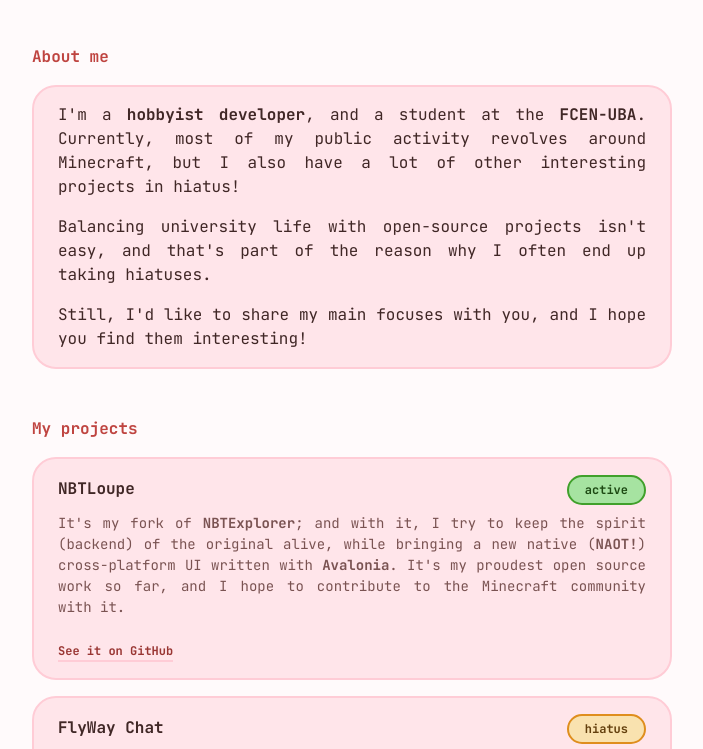
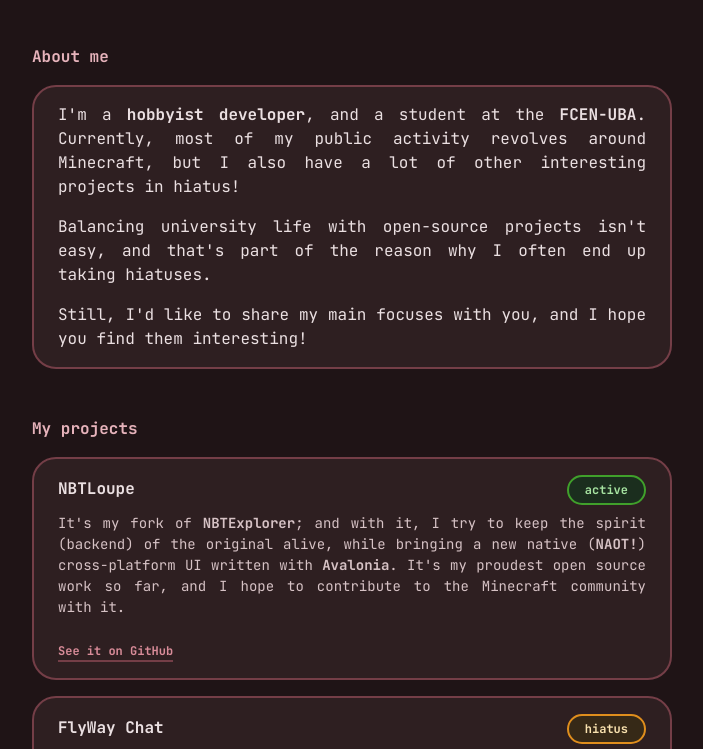
Before and after one commit to MallardLuna/MallardLuna.com, a plain HTML site: page index.html in a window 1280 px wide. Shown: the part 253-1002 px from the top of the page, without its empty margins (288-991 px from the left). Drawn offline with Linux system fonts and the dark colour scheme.

Commit message:
Support Dark Mode!

```diff
--- a/style.css
+++ b/style.css
@@ -28,6 +28,26 @@
     --status-hiatus-background: #F9E2AF;
     --status-hiatus-foreground: #633F0D;
     --status-hiatus-border: #DF8E1D;
+}
+
+/* Derived from the ones above, but dark! */
+@media (prefers-color-scheme: dark) {
+    :root {
+        --background: #1F1416;
+        --card: #2E1F21;
+        --card-border: #743E47;
+        --foreground: #EBE0E2;
+        --foreground-soft: #D6C2C5;
+        --accent: #E6B3BB;
+        --accent-dark: #D98C99;
+
+        --status-active-background: #1B2E1E;
+        --status-active-foreground: #A6E3A1;
+        --status-active-border: #40A02B;
+        --status-hiatus-background: #362917;
+        --status-hiatus-foreground: #F9E2AF;
+        --status-hiatus-border: #DF8E1D;
+    }
 }
 
 body {
```
